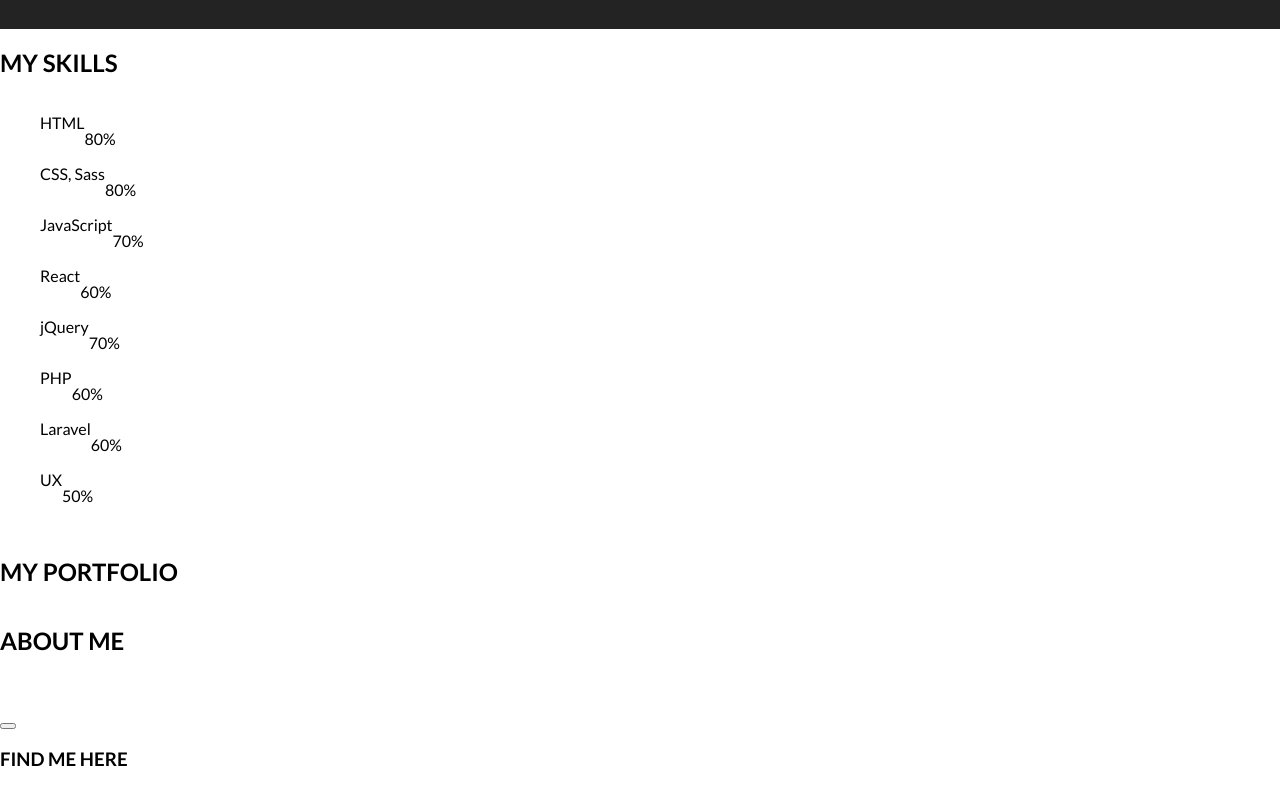
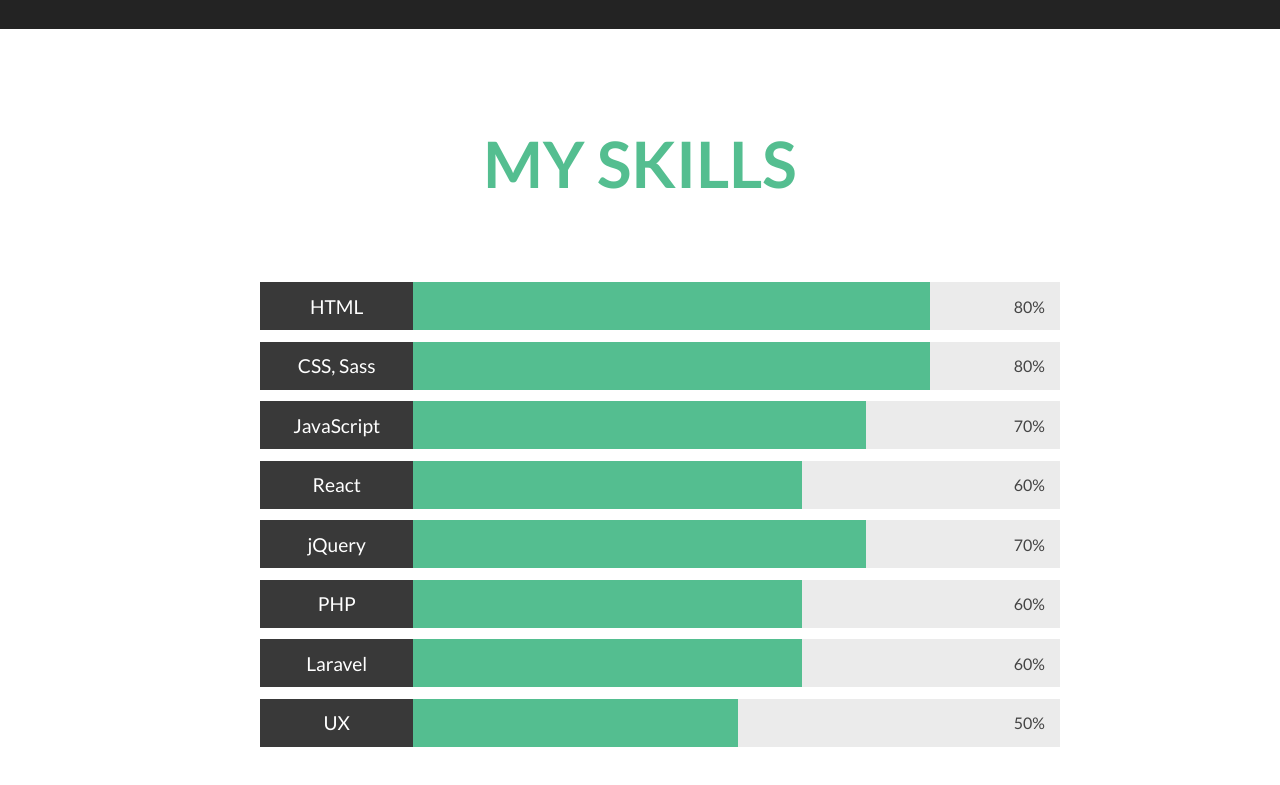
Before and after one commit to Indig0s/aneta-webbie, a plain HTML site: page index.html in a window 1280 px wide. Shown: the part 1310-2095 px from the top of the page. Drawn offline with Linux system fonts and the light colour scheme.

Commit message:
CSS Skills done

```diff
--- a/css/style.css
+++ b/css/style.css
@@ -97,7 +97,6 @@ body {
   font-weight: 300;
   width: 20%;
   font-size: 1.2em;
-  /* padding: 0 4em; */
 }
 .intro__head {
   font-size: 1.3em;
@@ -109,3 +108,52 @@ body {
   align-self: center;
   width: 70%;
 }
+.skills__head {
+  font-size: 4em;
+  color: #54be90;
+  margin-top: 1.5em;
+}
+.skills {
+  justify-content: center;
+  align-items: center;
+}
+.skillset__list {
+  width: 60%;
+}
+.skills-bar {
+  justify-content: space-between;
+  background-color: #54be90;
+  margin: 1.5% 0;
+  color: #444;
+  height: 3em;
+}
+.skill {
+  display: flex;
+  justify-content: center;
+  align-items: center;
+  background-color: #393939;
+  margin: 0 -2.1%;
+  width: 20%;
+  color: white;
+  font-size: 1.2em;
+}
+.perc {
+  display: flex;
+  justify-content: flex-end;
+  align-items: center;
+  background-color: #ebebeb;
+  margin: 0 -2.1%;
+  padding: 0 2%;
+}
+.s50 {
+  width: 38%;
+}
+.s60 {
+  width: 29.66%;
+}
+.s70 {
+  width: 21.33%;
+}
+.s80 {
+  width: 13%;
+}
--- a/index.html
+++ b/index.html
@@ -74,47 +74,42 @@
               traction. Get out there and grow your audience.
             </p>
           </div>
-
-          <!-- <p class="para para1">Tell me about your project and we brainstorm together the features to create a plan for your product to launch.</p>
-                <p class="para para2">We design the wireframe and agree together how to create the best experience for your users to present your brand</p>
-                <p class="para para3">We prototype and develop your product. We work together intensily to incorporate your feedback</p>
-                <p class="para para4">We deploy your product and now your website is ready to get the traction. Get out there and grow your audience.</p> -->
         </div>
       </section>
       <section id="skills" class="skills column">
         <h2 class="skills__head">MY SKILLS</h2>
-        <ul class="skills__list">
-          <li class="skill row">
-            HTML
-            <p class="80">80%</p>
+        <ul class="skillset__list">
+          <li class="skills-bar row">
+            <p class="skill">HTML</p>
+            <p class="perc s80">80%</p>
           </li>
-          <li class="skill row">
-            CSS, Sass
-            <p class="80">80%</p>
+          <li class="skills-bar row">
+            <p class="skill">CSS, Sass</p>
+            <p class="perc s80">80%</p>
           </li>
-          <li class="skill row">
-            JavaScript
-            <p class="70">70%</p>
+          <li class="skills-bar row">
+            <p class="skill">JavaScript</p>
+            <p class="perc s70">70%</p>
           </li>
-          <li class="skill row">
-            React
-            <p class="60">60%</p>
+          <li class="skills-bar row">
+            <p class="skill">React</p>
+            <p class="perc s60">60%</p>
           </li>
-          <li class="skill row">
-            jQuery
-            <p class="70">70%</p>
+          <li class="skills-bar row">
+            <p class="skill">jQuery</p>
+            <p class="perc s70">70%</p>
           </li>
-          <li class="skill row">
-            PHP
-            <p class="60">60%</p>
+          <li class="skills-bar row">
+            <p class="skill">PHP</p>
+            <p class="perc s60">60%</p>
           </li>
-          <li class="skill row">
-            Laravel
-            <p class="60">60%</p>
+          <li class="skills-bar row">
+            <p class="skill">Laravel</p>
+            <p class="perc s60">60%</p>
           </li>
-          <li class="skill row">
-            UX
-            <p class="50">50%</p>
+          <li class="skills-bar row">
+            <p class="skill">UX</p>
+            <p class="perc s50">50%</p>
           </li>
         </ul>
       </section>
```
